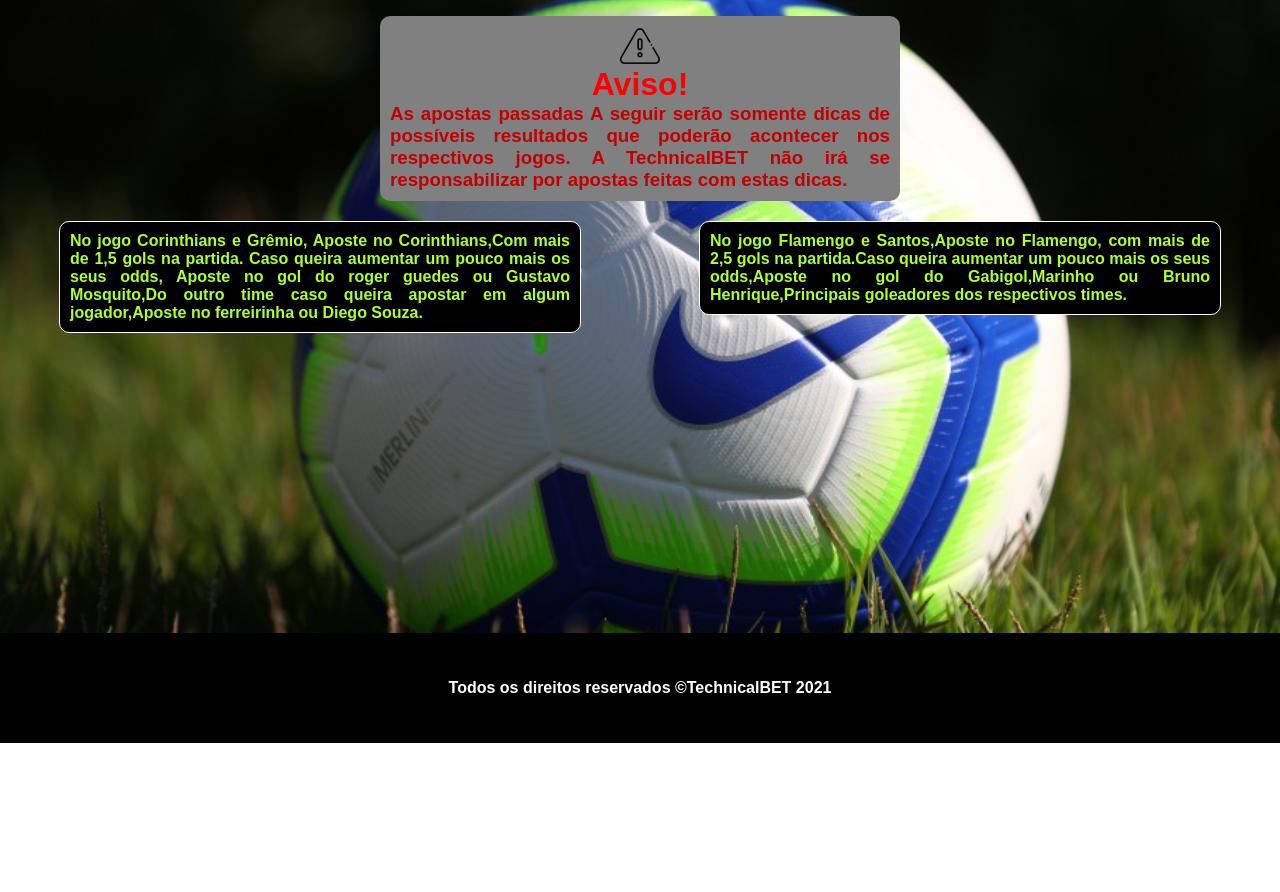
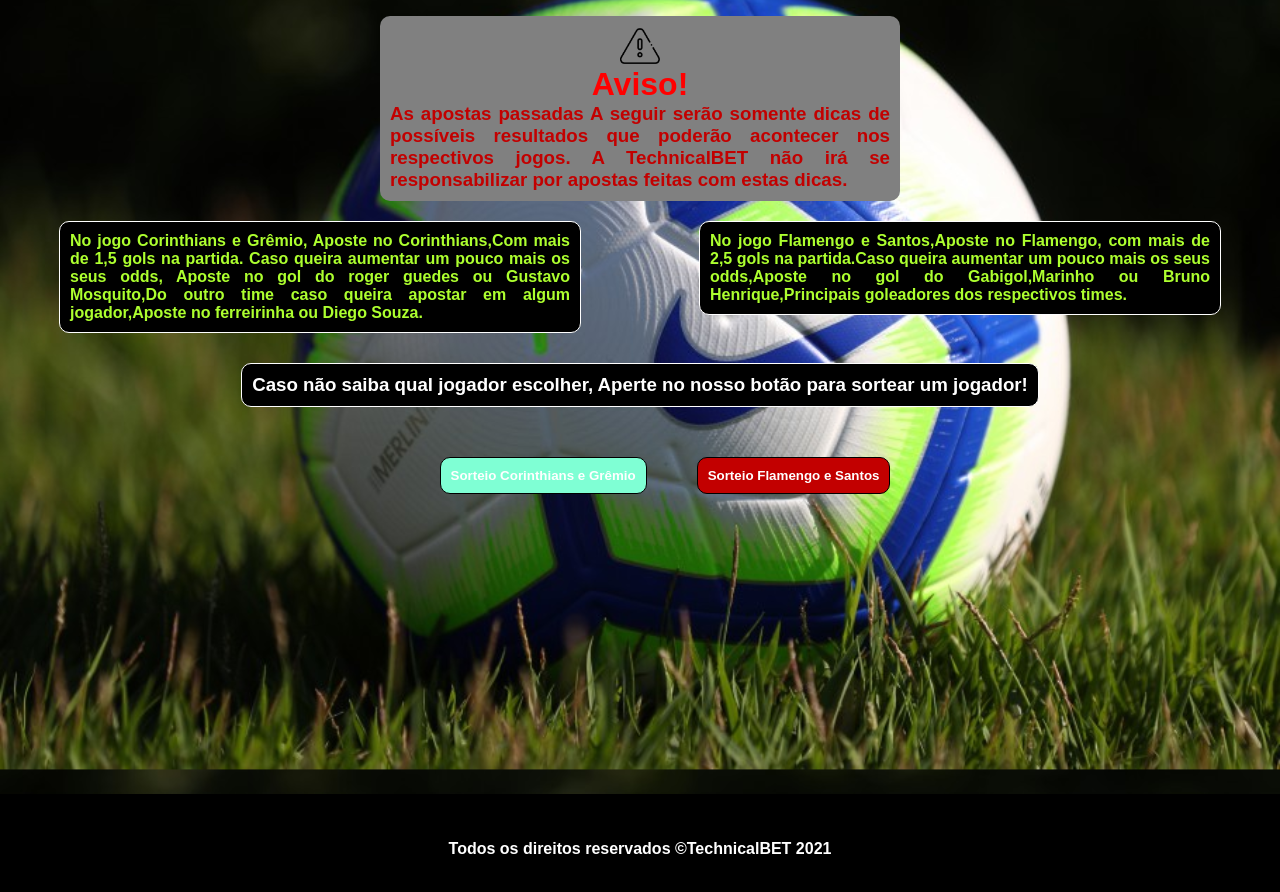
Before and after one commit to RodrigoRodriguesSilvaCampos/Projeto-Individual, a website: page Site institucional/public/Dashboard.html in a window 1280 px wide. Shown: the part 1792-2684 px from the top of the page. Before the commit the page ends 2535 px from the top, so only its background shows below. Drawn offline with nearby package versions, Linux system fonts and the light colour scheme.

Commit message:
Adicionando sorteio de jogadores

```diff
--- a/Site institucional/public/Dashboard.html
+++ b/Site institucional/public/Dashboard.html
@@ -127,14 +127,24 @@
     <div class="dicas_aposta">
       No jogo Corinthians e Grêmio,
       Aposte no Corinthians,Com mais de 1,5 gols na partida. Caso queira aumentar um pouco mais os seus odds,
-      Aposte no gol do roger guedes ou Gustavo Mosquito,Do outro time caso queira apostar em algum jogador,Aposte no ferreirinha ou Diego Souza.
+      Aposte no gol do roger guedes ou Gustavo Mosquito,Do outro time caso queira apostar em algum jogador,Aposte no
+      ferreirinha ou Diego Souza.
     </div>
     <div class="dicas_aposta">
       No jogo Flamengo e Santos,Aposte no Flamengo, com mais de 2,5 gols na partida.Caso queira aumentar um pouco mais
       os seus odds,Aposte no gol do Gabigol,Marinho ou Bruno Henrique,Principais goleadores dos respectivos times.
     </div>
   </div>
-
+  <div class="sorteio_jog">
+    <h3>Caso não saiba qual jogador escolher, Aperte no nosso botão para sortear um
+      jogador!</h3>
+  </div>
+  <div class="div_ajuste">
+    <div class="space_buttons">
+      <button id="btn_corgrem" class="botoes_sorteio" onclick="CorGrem()">Sorteio Corinthians e Grêmio</button>
+      <button id="btn_flasan" class="botoes_sorteio" onclick="FlaSan()">Sorteio Flamengo e Santos</button>
+    </div>
+  </div>
 
   <div class="footer">
 
@@ -337,4 +347,21 @@
   var myChart_5 = new Chart(ctx_5, config_5);
   var myChart_6 = new Chart(ctx_6, config_6);
   var myChart_8 = new Chart(ctx_8, config_8);
+  function CorGrem() {
+    var mthCG=Math.random()
+    var sorteioCG=mthCG *3+1;
+    for (let index = 0; index < array.length; index++) {
+
+
+    }
+
+  }
+  function FlaSan() {
+    var mthFS=Math.random()
+    var sorteioFS=mthFS *2+1;
+    for (let index = 0; index < array.length; index++) {
+
+
+    }
+  }
 </script>
--- a/Site institucional/public/css/Dashboard.css
+++ b/Site institucional/public/css/Dashboard.css
@@ -19,7 +19,43 @@ body {
 
 
 }
+.botoes_sorteio{
+    display: flex;
+    padding: 10px;
+    color: white;
+    font-weight: bold;
+    align-items: center;
+    justify-content: center;
+    margin-top: 50px;
+    margin-left: 50px;
+    border: solid black 1px;
+    border-radius: 10px;
 
+}
+#btn_corgrem{
+background-color: aquamarine;
+cursor: pointer;
+
+}
+#btn_flasan{
+    background-color: rgb(194, 0, 0);
+    cursor: pointer;
+
+}
+#btn_flasan:hover{
+    color: black;
+    transition: 1s;
+    background-color: white;
+
+}
+#btn_corgrem:hover{
+    color: black;
+    background-color: white;
+    transition: 1s
+}
+#btn_flasan{
+
+}
 .conteiner{
     width: 95%;
     height: 100%;
@@ -148,6 +184,7 @@ nav a {
 .div_ajuste{
     display: flex;
     flex-direction: row;
+
 }
 
 .graficos {
@@ -191,7 +228,28 @@ nav a {
     font-size: 20px; /*adaptar ao elemento root (a tela)*/
     color: greenyellow;
 }
+.sorteio_jog{
+    color: white;
+    background-color: black;
+    border: solid white 1px;
+    border-radius: 10px;
+    margin: auto;
+    display: flex;
+    align-items: center;
+    justify-content: center;
+    width: fit-content;
+    padding: 10px;
+    margin-top: 30px;
+    font-weight: bold;
 
+}
+.space_buttons{
+
+    display: flex;
+    flex-direction: row;
+    margin: auto;
+
+}
 .graficos .nav_bar_01 {
     display: flex;
 }
```
Also changed, not shown: Site institucional/public/Imagens/BH.png (added), Site institucional/public/Imagens/Diego.png (added), Site institucional/public/Imagens/Ferreira.png (added), Site institucional/public/Imagens/Gabigol.png (added), Site institucional/public/Imagens/Mosquito.png (added), Site institucional/public/Imagens/RG.png (added).
